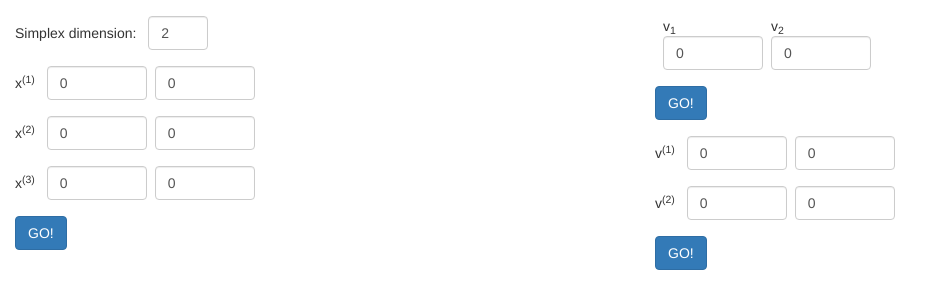
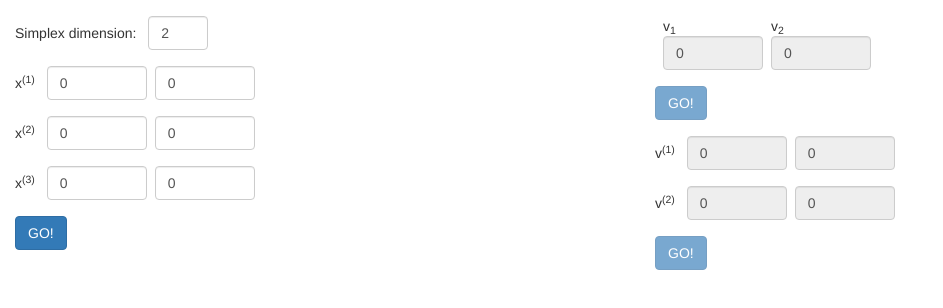
Before and after one commit to nastyash/vkr, a website: page client/index.html in a window 1280 px wide. Shown: the whole page, without its empty margins (0-943 px from the left). Drawn offline with nearby package versions, Linux system fonts and the light colour scheme; some packages are replaced by stand-ins of ours; files that its build step writes are made by us from their sources.

Commit message:
2nd step forms are disabled until results.

```diff
--- a/client/index.html
+++ b/client/index.html
@@ -46,19 +46,19 @@
                         <div class="ver-div">
                         <div class="coord-div" ng-repeat="coord in vector  track by $index">
                             v<sub>{{$index+1}}</sub>
-                                <input type="number" class="form-control" name="{{$index}}" min="0" ng-model="vector[$index]" max="1" step="0.05" ng-value="coord">
+                                <input type="number" class="form-control" name="{{$index}}" min="0" ng-model="vector[$index]" max="1" step="0.05" ng-value="coord" ng-disabled="!polynomsResult">
                         </div>
                         </div>
-                        <button type="button" class="btn btn-primary btn-go" ng-click="calculateVector()">GO!</button>
+                        <button type="button" class="btn btn-primary btn-go" ng-click="calculateVector()" ng-disabled="!polynomsResult">GO!</button>
                     </form>
                     <form>
                         <div class="ver-div" ng-repeat="vertex in v  track by $index">
                             v<sup>({{$index+1}})</sup>
                             <div class="coord-div" ng-repeat="coord in vertex track by $index">
-                                <input type="number" class="form-control" name="{{$parent.$index + '_' + $index}}" min="0" ng-model="v[$parent.$index][$index]" max="1" step="0.05" ng-value="coord">
+                                <input type="number" class="form-control" name="{{$parent.$index + '_' + $index}}" min="0" ng-model="v[$parent.$index][$index]" max="1" step="0.05" ng-value="coord" ng-disabled="!polynomsResult">
                             </div>
                         </div>
-                        <button type="button" class="btn btn-primary btn-go" ng-click="calculateV()">GO!</button>
+                        <button type="button" class="btn btn-primary btn-go" ng-click="calculateV()" ng-disabled="!polynomsResult">GO!</button>
                     </form>
                 </div>
             </div>
```
